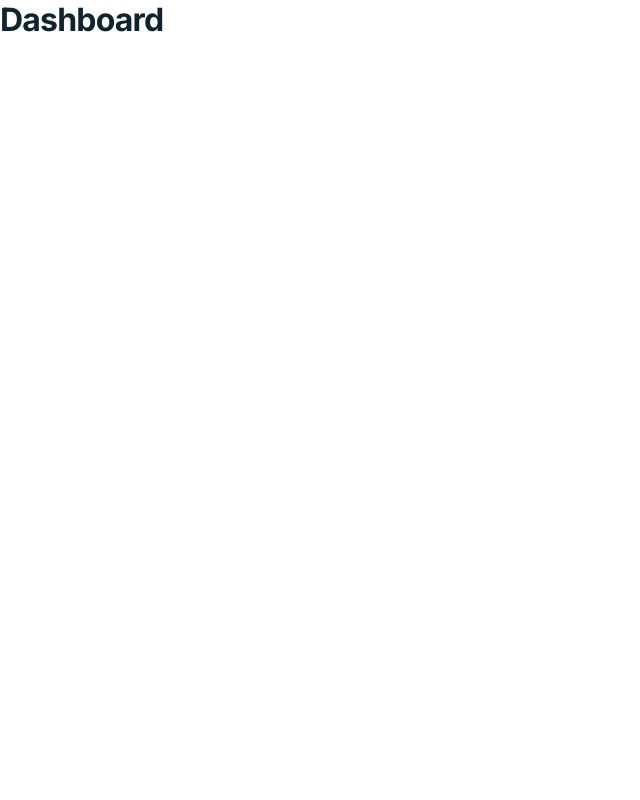
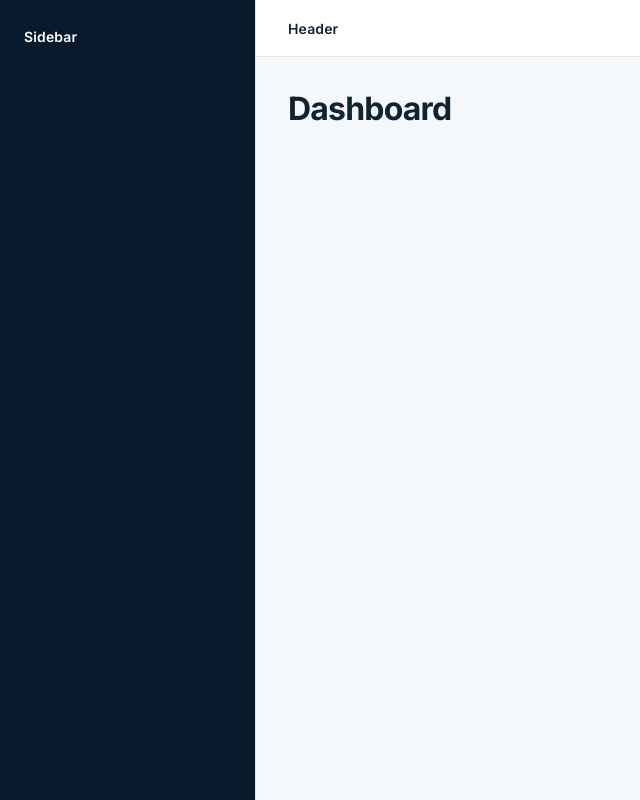
Before and after one commit to ChunkyHacker/powerdialer-frontend, a React (Vite) app: page /dashboard in a window 1280 px wide. Shown: the whole page, without its empty margins (0-640 px from the left). Built offline with nearby package versions, Linux system fonts and the light colour scheme.

Commit message:
feat(layout): create authenticated application shell

```diff
--- a/src/app/layouts/AppLayout.jsx
+++ b/src/app/layouts/AppLayout.jsx
@@ -2,9 +2,19 @@ import { Outlet } from 'react-router'
 
 function AppLayout() {
   return (
-    <main>
-      <Outlet />
-    </main>
+    <div className="grid h-dvh min-w-0 grid-cols-[16rem_minmax(0,1fr)] grid-rows-[auto_minmax(0,1fr)] overflow-hidden bg-surface-page text-text-primary">
+      <aside className="row-span-2 overflow-y-auto border-r border-border-default bg-brand-primary p-6 text-surface-card">
+        <span className="text-role-navigation">Sidebar</span>
+      </aside>
+
+      <header className="border-b border-border-default bg-surface-card px-8 py-4">
+        <span className="text-role-navigation">Header</span>
+      </header>
+
+      <main className="min-w-0 overflow-y-auto p-8">
+        <Outlet />
+      </main>
+    </div>
   )
 }
 
```
